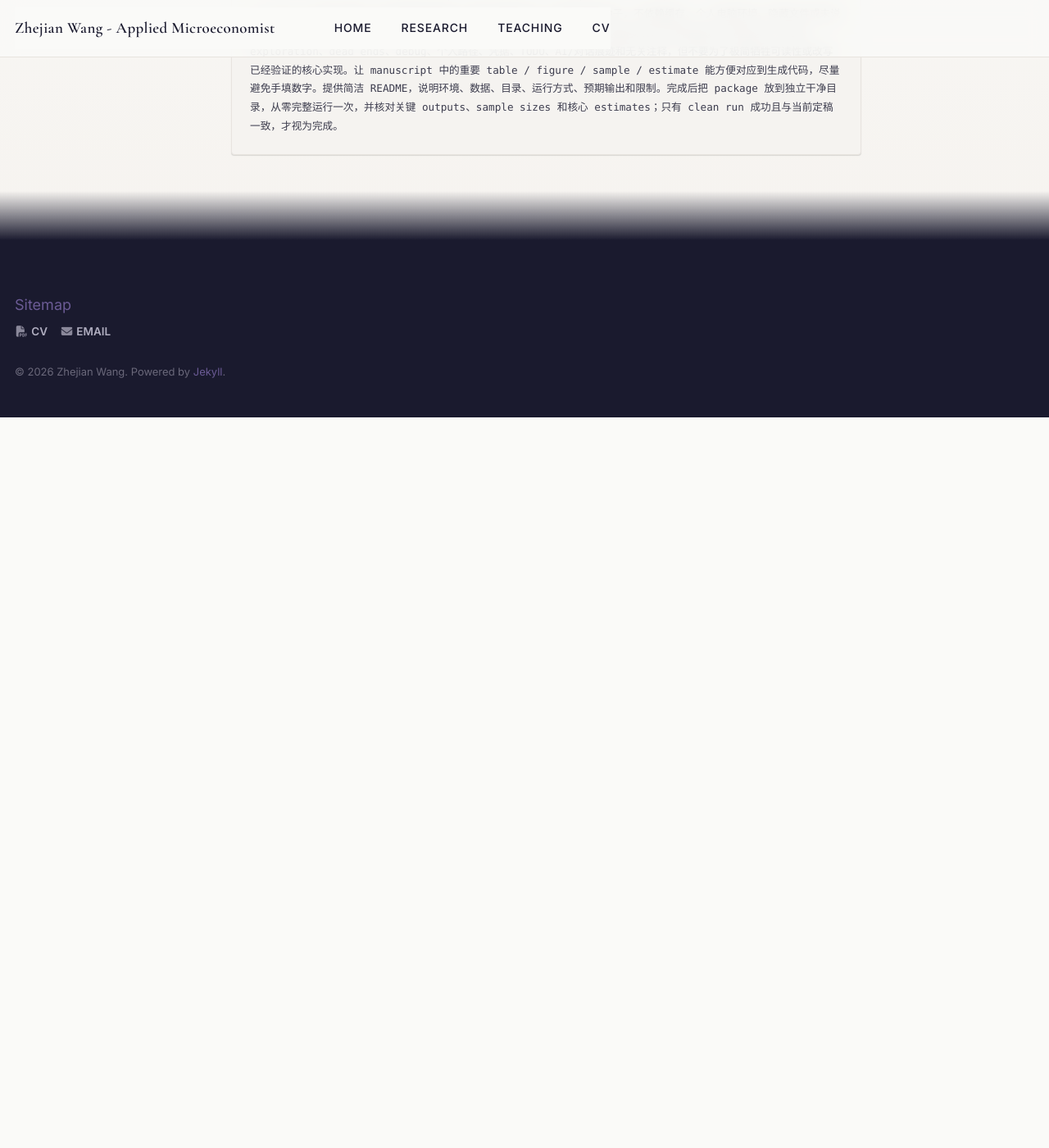
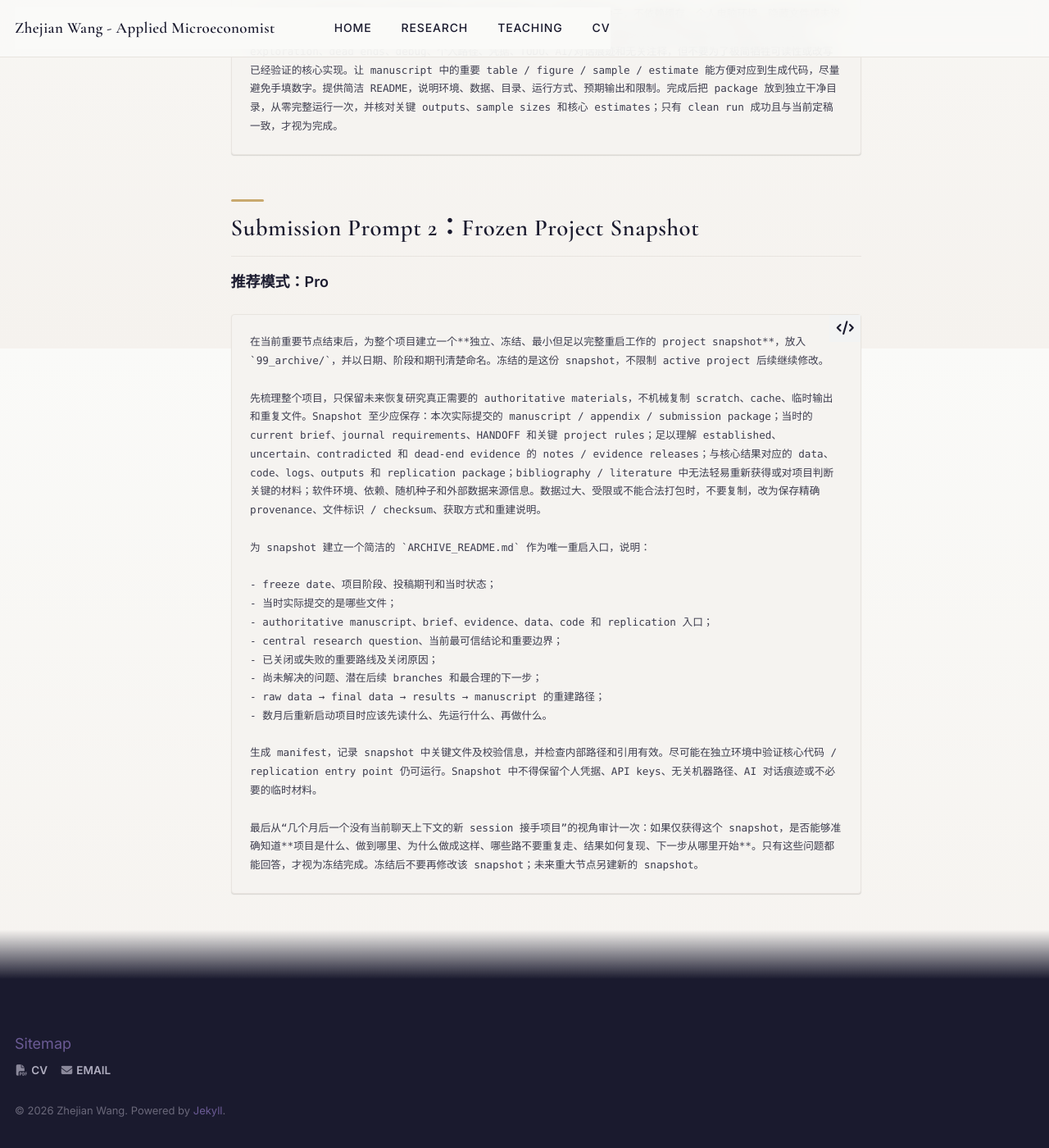
Before and after one commit to zhejianw/zhejianw.github.io, a Jekyll site: the page built from ai/prompts/submission/index.md, in a window 1280 px wide and 1400 px high, scrolled down 475 px. Shown: the whole window at 82% size. Built offline with Jekyll 4.4.1, drawn with Linux system fonts in a browser that asks for light colours; a script that is not in the unit is left out; before the commit the page ends 1146 px from its top, so only the background shows below that.

Commit message:
Add frozen project snapshot prompt

```diff
--- a/ai/prompts/submission/index.md
+++ b/ai/prompts/submission/index.md
@@ -40,3 +40,28 @@ last_updated: 2026-08-27
 ~~~text
 基于已经定稿的 manuscript、appendix、最终数据和现有 research code，构建一套与当前论文严格匹配的 **clean-room replication package**。目标不是整理研究过程，而是让一个不了解本项目的第三方在干净环境中按照 README，从允许提供的原始输入或最早可共享输入出发，通过一个明确的 master / run-all 入口，成功重建分析数据、主要 tables / figures 和核心结果。代码使用相对路径，固定必要的软件、依赖和随机种子，不依赖缓存、个人电脑环境、隐藏文件或未说明的手工操作；restricted data 明确说明获取方式和无法公开的边界。只保留复现论文所需的最小代码和文件，删除 exploration、dead ends、debug、个人路径、凭据、TODO、AI/对话痕迹和无关注释，但不要为了极简牺牲可读性或改写已经验证的核心实现。让 manuscript 中的重要 table / figure / sample / estimate 能方便对应到生成代码，尽量避免手填数字。提供简洁 README，说明环境、数据、目录、运行方式、预期输出和限制。完成后把 package 放到独立干净目录，从零完整运行一次，并核对关键 outputs、sample sizes 和核心 estimates；只有 clean run 成功且与当前定稿一致，才视为完成。
 ~~~
+
+## Submission Prompt 2：Frozen Project Snapshot
+
+**推荐模式：Pro**
+
+~~~text
+在当前重要节点结束后，为整个项目建立一个**独立、冻结、最小但足以完整重启工作的 project snapshot**，放入 `99_archive/`，并以日期、阶段和期刊清楚命名。冻结的是这份 snapshot，不限制 active project 后续继续修改。
+
+先梳理整个项目，只保留未来恢复研究真正需要的 authoritative materials，不机械复制 scratch、cache、临时输出和重复文件。Snapshot 至少应保存：本次实际提交的 manuscript / appendix / submission package；当时的 current brief、journal requirements、HANDOFF 和关键 project rules；足以理解 established、uncertain、contradicted 和 dead-end evidence 的 notes / evidence releases；与核心结果对应的 data、code、logs、outputs 和 replication package；bibliography / literature 中无法轻易重新获得或对项目判断关键的材料；软件环境、依赖、随机种子和外部数据来源信息。数据过大、受限或不能合法打包时，不要复制，改为保存精确 provenance、文件标识 / checksum、获取方式和重建说明。
+
+为 snapshot 建立一个简洁的 `ARCHIVE_README.md` 作为唯一重启入口，说明：
+
+- freeze date、项目阶段、投稿期刊和当时状态；
+- 当时实际提交的是哪些文件；
+- authoritative manuscript、brief、evidence、data、code 和 replication 入口；
+- central research question、当前最可信结论和重要边界；
+- 已关闭或失败的重要路线及关闭原因；
+- 尚未解决的问题、潜在后续 branches 和最合理的下一步；
+- raw data → final data → results → manuscript 的重建路径；
+- 数月后重新启动项目时应该先读什么、先运行什么、再做什么。
+
+生成 manifest，记录 snapshot 中关键文件及校验信息，并检查内部路径和引用有效。尽可能在独立环境中验证核心代码 / replication entry point 仍可运行。Snapshot 中不得保留个人凭据、API keys、无关机器路径、AI 对话痕迹或不必要的临时材料。
+
+最后从“几个月后一个没有当前聊天上下文的新 session 接手项目”的视角审计一次：如果仅获得这个 snapshot，是否能够准确知道**项目是什么、做到哪里、为什么做成这样、哪些路不要重复走、结果如何复现、下一步从哪里开始**。只有这些问题都能回答，才视为冻结完成。冻结后不要再修改该 snapshot；未来重大节点另建新的 snapshot。
+~~~
```
